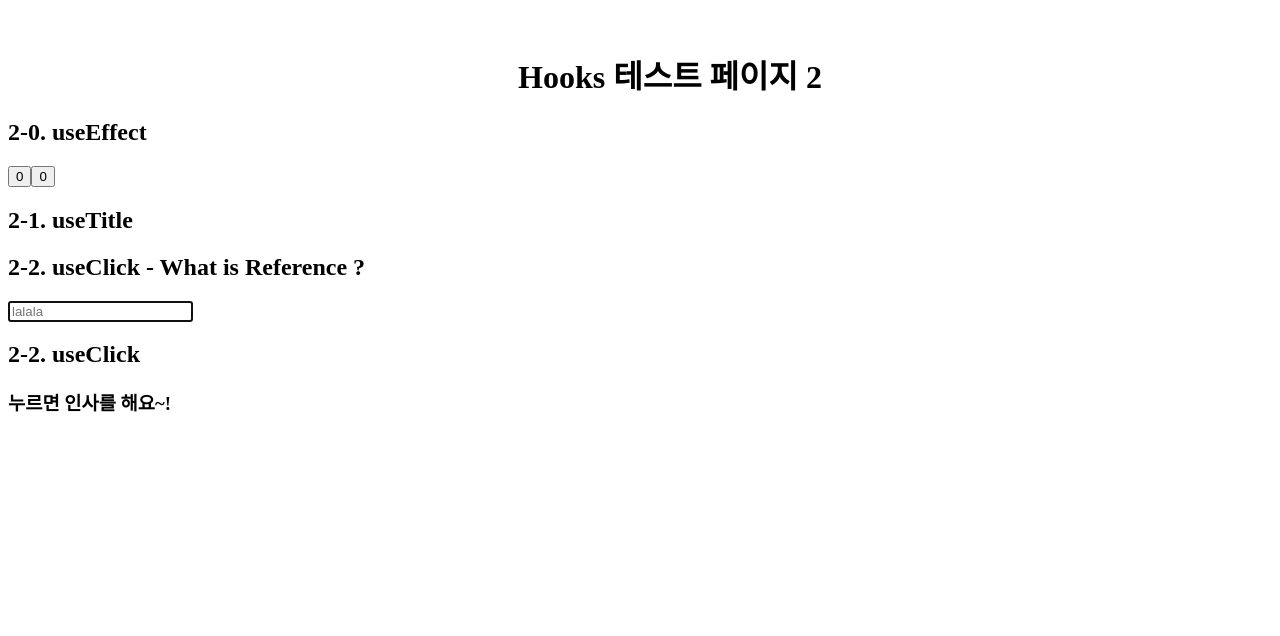
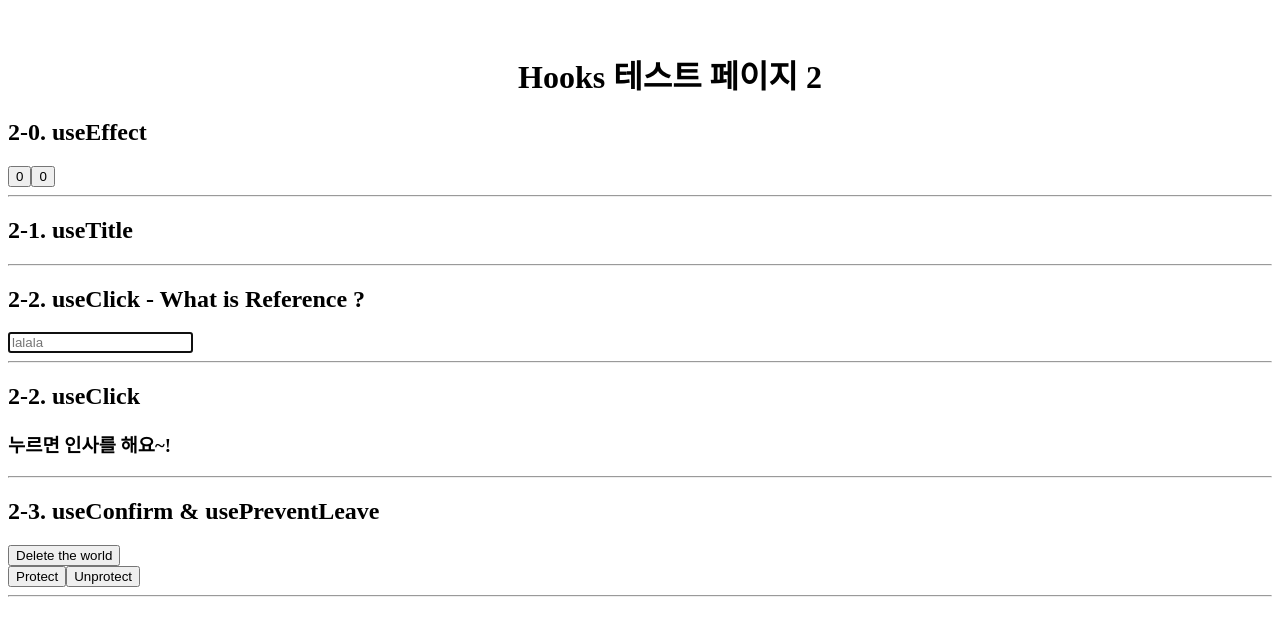
Before and after one commit to yennie37/react_proyen, a React (Create React App) app: page /testPage/hooks2 in a window 1280 px wide. Shown: the top 636 px of the page. Built offline with nearby package versions, Linux system fonts and the light colour scheme.

Commit message:
#2.3 useConfirm & usePreventLeave

```diff
--- a/src/routes/Hooks10_2.js
+++ b/src/routes/Hooks10_2.js
@@ -41,6 +41,42 @@ const useClick = (onClick) => {
   return element;
 };
 
+// 2-3 useConfirm
+const useConfirm = (message = "", onConfirm, onCancel) => {
+  // onConfirm이 없거나 function이 아니면 리턴
+  if(!onConfirm || typeof onConfirm !== "function") {
+    return;
+  }
+
+  // onCancel이 있는데 function이 아니면 리턴
+  if(onCancel && typeof onCancel !== "function") {
+    return;
+  }
+
+  const confirmAction = () => {
+    if(window.confirm(message)) {
+      onConfirm();
+    } else {
+      onCancel();
+    }
+  }
+  return confirmAction;
+};
+
+//2-3 usePreventLeave
+const usePreventLeave = () => {
+  const listener = (event) => {
+    event.preventDefault();
+    event.returnValue = ""; //안넣으면 크롬에서 이벤트 안먹음
+  };
+
+  const enablePrevent = () => window.addEventListener("beforeunload", listener);
+  const disablePrevent = () => window.removeEventListener("beforeunload", listener);
+
+  return {enablePrevent, disablePrevent};
+}
+
+
 function Hooks10_2() {
   // 2-0
   const sayHello = () => console.log("Hello");
@@ -59,6 +95,14 @@ function Hooks10_2() {
 
   const title = useClick(sayHello);
 
+  // 2-3 useConfirm
+  const deleteWorld = () => console.log("세상을 지우는중 ;( ");
+  const abort = () => console.log("Aborted");
+  const confirmDelete = useConfirm("R U sure?", deleteWorld, abort);
+
+  //2-3 usePreventLeave
+  const {enablePrevent, disablePrevent} = usePreventLeave();
+
   return (
     <div>
       <h1 className={styles.title}>Hooks 테스트 페이지 2</h1>
@@ -68,20 +112,36 @@ function Hooks10_2() {
         <button onClick={() => setNumber(number + 1)}>{number}</button>
         <button onClick={() => setAnumber(anumber + 1)}>{anumber}</button>
       </div>
+      <hr/>
 
       <div>
         <h2>2-1. useTitle</h2>
       </div>
+      <hr/>
+
       <div>
         <h2>2-2. useClick - What is Reference ? </h2>
         <input ref={tmpRef} placeholder="lalala" />
       </div>
+      <hr/>
 
       <div>
         <h2>2-2. useClick</h2>
         {/* warning 수정하려다가, 클릭이벤트가 안먹게되서 우선은 패스하고 Hooks 배우는데 집중하기로 함. */}
         <h3 ref={title}>누르면 인사를 해요~! </h3>
       </div>
+      <hr/>
+
+      <div>
+        {/* usePreventLeave => 저장하지 않고 나가려는걸 막아주는 알럿 */}
+        <h2>2-3. useConfirm & usePreventLeave </h2>
+        <button onClick={confirmDelete}>Delete the world</button>
+        <br></br>
+        <button onClick={enablePrevent}>Protect</button>
+        <button onClick={disablePrevent}>Unprotect</button>
+      </div>
+      <hr/>
+
     </div>
   );
 }
```
